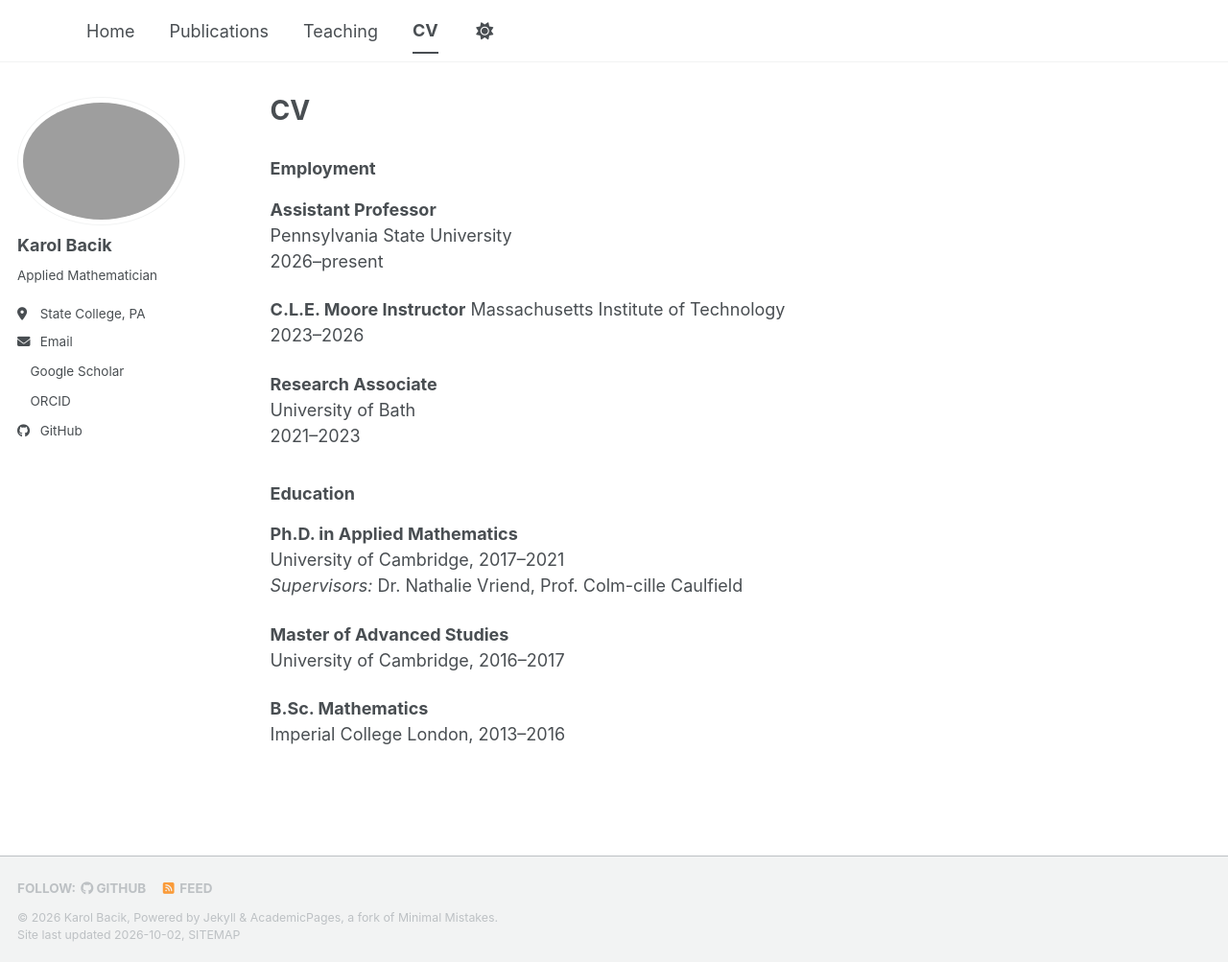
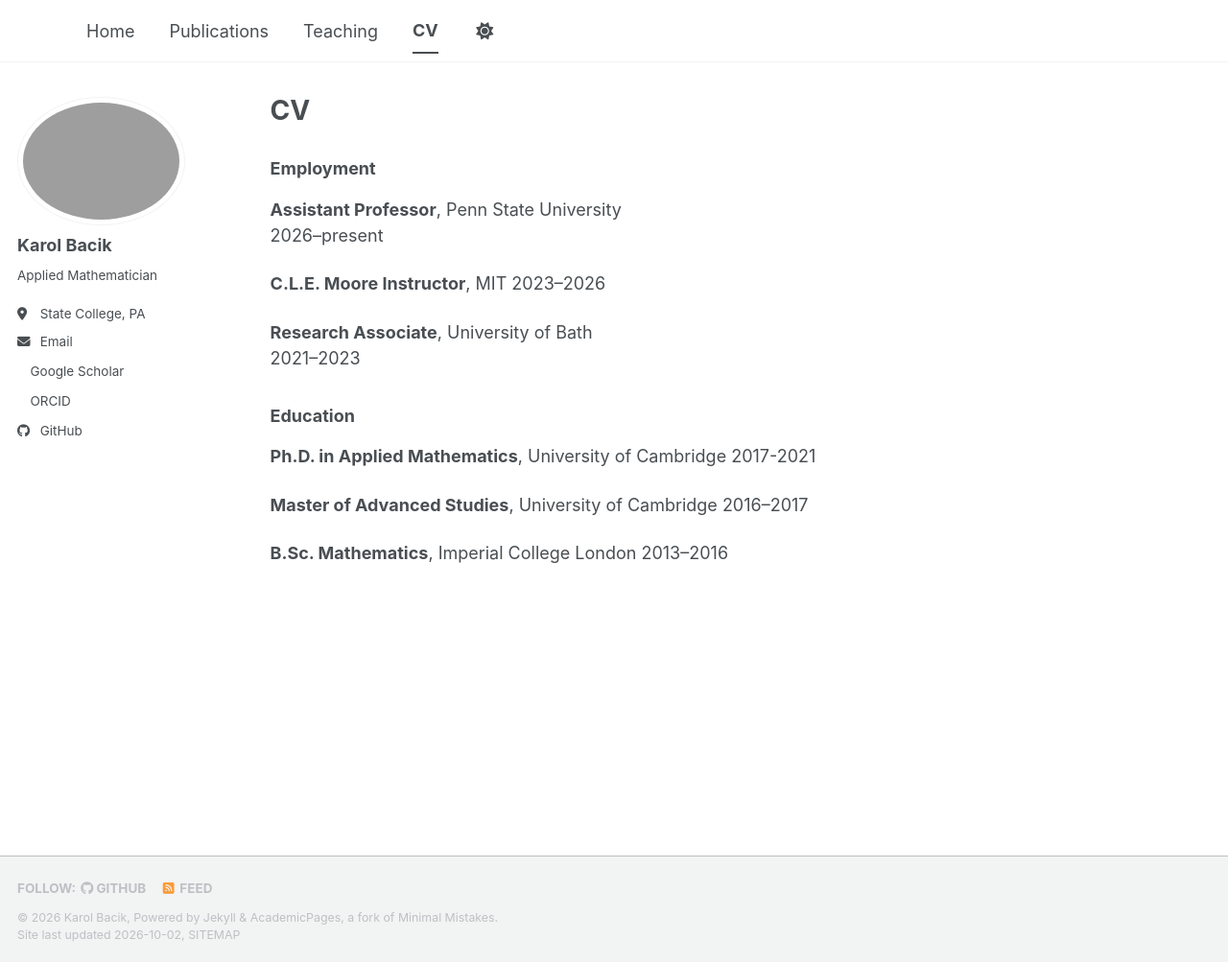
Before and after one commit to kbacikpsu/kbacikpsu.github.io, a Jekyll site: the page built from _pages/cv.md, in a window 1280 px wide and 1003 px high. Shown: the whole window at 96% size. Built offline with Jekyll 4.4.1, drawn with Linux system fonts in a browser that asks for light colours; a style sheet for code colours, icons or effects is not loaded.

Commit message:
Format employment and education sections in CV

```diff
--- a/_pages/cv.md
+++ b/_pages/cv.md
@@ -28,26 +28,22 @@ redirect_from:
 
 ### Employment
 
-**Assistant Professor**
-Pennsylvania State University
+**Assistant Professor**, Penn State University
 2026–present
 
-**C.L.E. Moore Instructor**
-Massachusetts Institute of Technology
+**C.L.E. Moore Instructor**, MIT
 2023–2026
 
-**Research Associate**
-University of Bath
+**Research Associate**, University of Bath
 2021–2023
 
 ### Education
 
-**Ph.D. in Applied Mathematics**
-University of Cambridge, 2017–2021
-*Supervisors:* Dr. Nathalie Vriend, Prof. Colm-cille Caulfield
+**Ph.D. in Applied Mathematics**, University of Cambridge
+2017-2021
 
-**Master of Advanced Studies**
-University of Cambridge, 2016–2017
+**Master of Advanced Studies**, University of Cambridge
+2016–2017
 
-**B.Sc. Mathematics**
-Imperial College London, 2013–2016
+**B.Sc. Mathematics**, Imperial College London
+2013–2016
```
